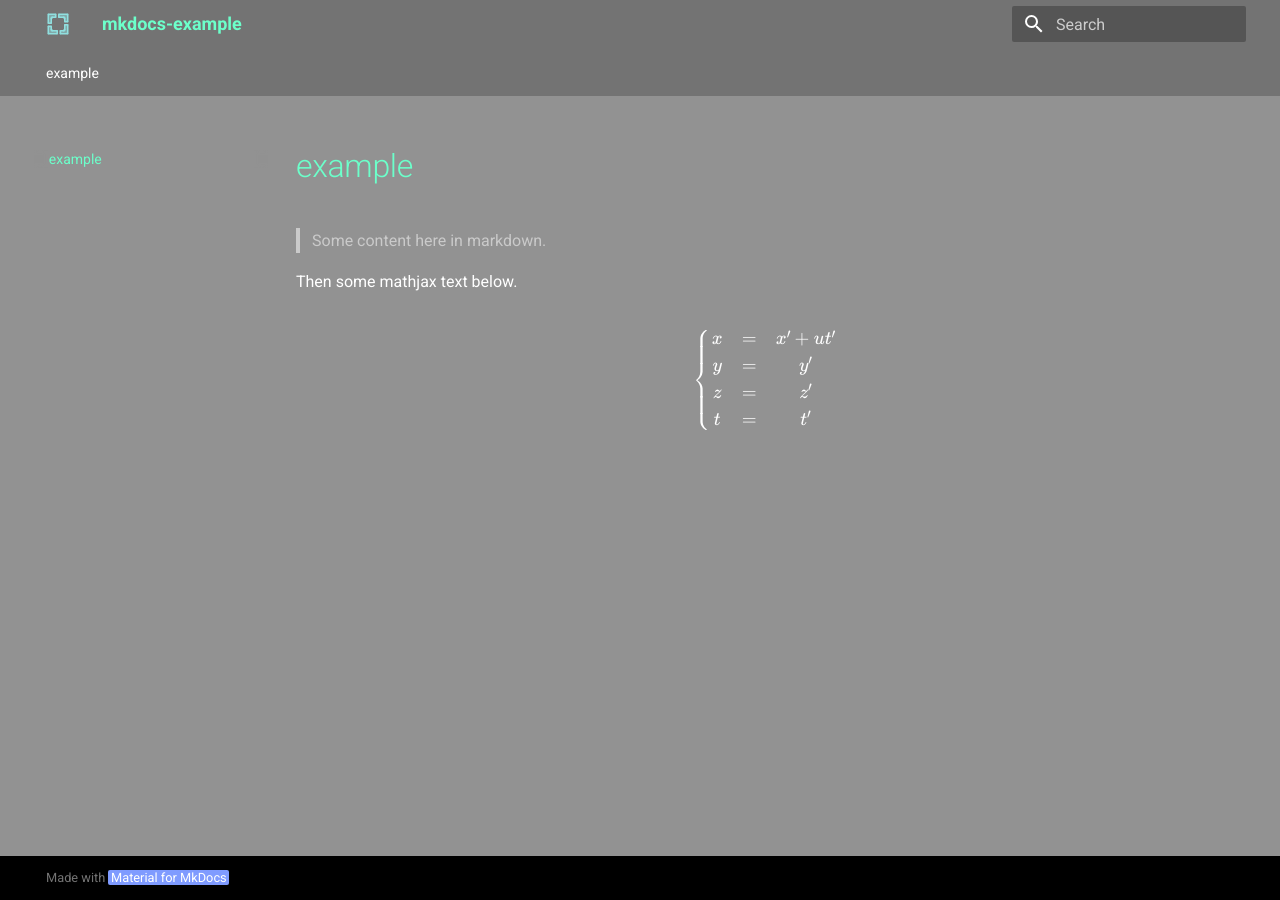
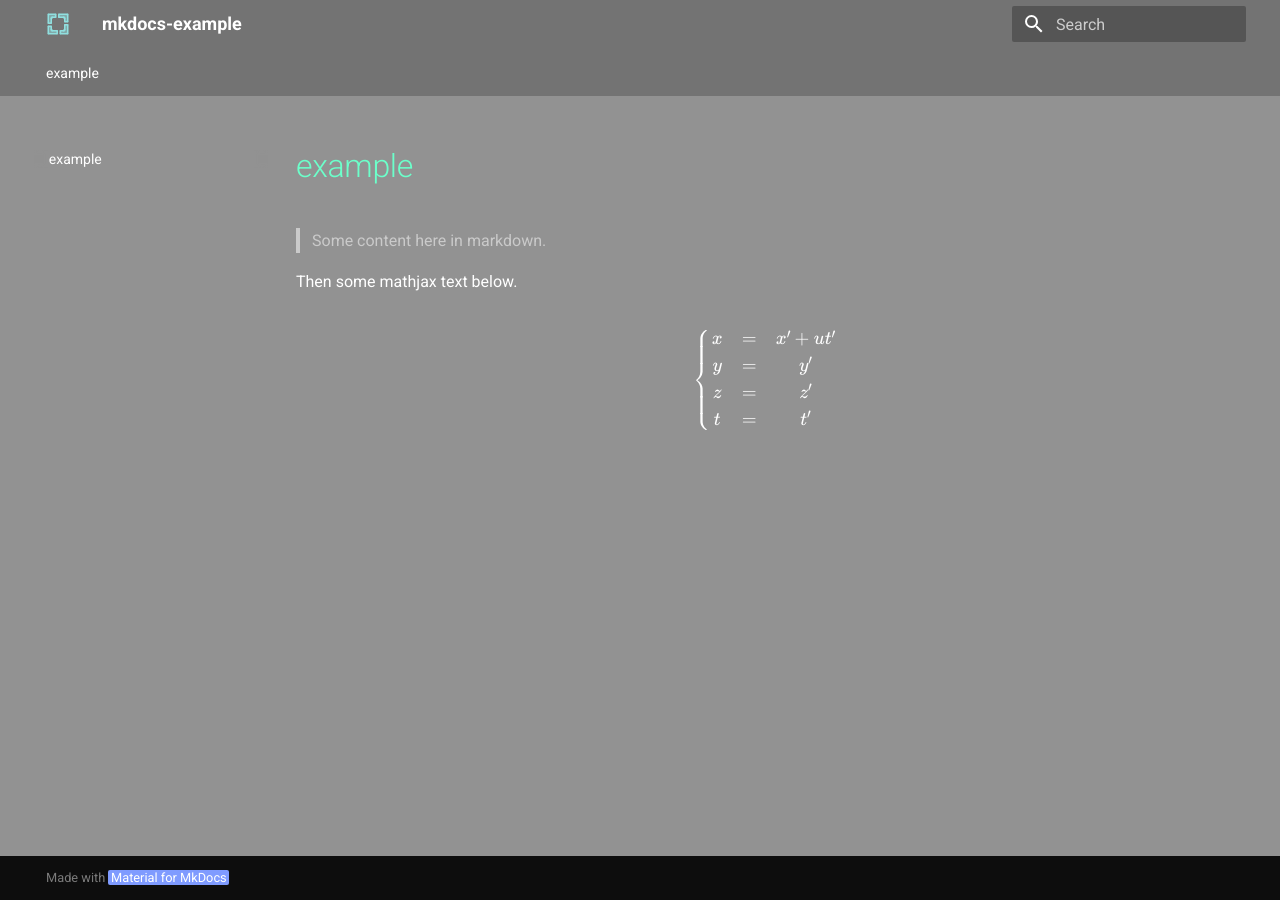
Before and after one commit to FleetingLore/mkdocs-example, an MkDocs documentation site: the page built from docs/index.md, in a window 1280 px wide. Built offline with MkDocs 1.6.1 and Material for MkDocs 9.7.7, drawn with Linux system fonts in a browser that asks for light colours.

Commit message:
Update extra.css

```diff
--- a/docs/stylesheets/extra.css
+++ b/docs/stylesheets/extra.css
@@ -46,10 +46,156 @@
   --md-code-bg-color:  var(--aux-mid);
 
   /* 页脚 */
-  --md-footer-fg-color:        var(--text);
-  --md-footer-fg-color--light: var(--aux-lit);
-  --md-footer-bg-color:        var(--aux-dark);
-  --md-footer-bg-color--dark:  var(--aux-dark);
+  /* docs/stylesheets/extra.css */
+
+  /* ========================================================================
+     颜色变量定义
+     ======================================================================== */
+  :root {
+    --bg:       #929292;   /* 背景灰 (146,146,146) */
+    --text:     #ffffff;   /* 文字白 */
+    --theme:    #6cffca;   /* 主题色 (108,255,202) */
+    --link:     #7f9bff;   /* 链接蓝（最少使用）(127,155,255) */
+    --aux-lit:  #cacaca;   /* 辅助浅灰 (202,202,202) */
+    --aux-mid:  #737373;   /* 辅助中灰 (115,115,115) */
+    --aux-dark: #000000;   /* 辅助黑 (0,0,0) */
+  }
+
+  /* ========================================================================
+     单一配色方案
+     顶栏深灰  ·  主题色用于强调  ·  链接蓝色最少使用
+     ======================================================================== */
+
+  [data-md-color-scheme="default"],
+  [data-md-color-scheme="slate"] {
+
+    /* ===== 主色（顶栏 → 深灰） ===== */
+    --md-primary-fg-color:         var(--aux-mid);
+    --md-primary-fg-color--light:  var(--aux-mid);
+    --md-primary-fg-color--dark:   var(--aux-dark);
+    --md-primary-bg-color:         var(--text);
+
+    /* ===== 强调色 → 主题色 ===== */
+    --md-accent-fg-color:          var(--theme);
+    --md-accent-fg-color--light:   var(--theme);
+    --md-accent-fg-color--dark:    var(--theme);
+    --md-accent-bg-color:          var(--aux-dark);
+
+    /* ===== 默认文字 / 背景 ===== */
+    --md-default-fg-color:          var(--text);
+    --md-default-fg-color--light:   var(--aux-lit);
+    --md-default-fg-color--lighter: var(--aux-lit);
+    --md-default-fg-color--lightest: var(--aux-lit);
+    --md-default-bg-color:          var(--bg);
+
+    /* ===== 代码块 ===== */
+    --md-code-fg-color:             var(--text);
+    --md-code-bg-color:             var(--aux-dark);
+    --md-code-hl-color:             var(--theme);
+    --md-code-hl-number-color:      var(--theme);
+    --md-code-hl-special-color:     var(--theme);
+    --md-code-hl-comment-color:     var(--aux-mid);
+    --md-code-hl-keyword-color:     var(--theme);
+    --md-code-hl-string-color:      var(--link);
+    --md-code-hl-name-color:        var(--aux-lit);
+    --md-code-hl-operator-color:    var(--theme);
+    --md-code-hl-punctuation-color: var(--aux-lit);
+
+    /* ===== 正文排版 ===== */
+    --md-typeset-color:             var(--text);
+    --md-typeset-a-color:           var(--link);
+    --md-typeset-mark-color:        var(--theme);
+    --md-typeset-del-color:         var(--theme);
+    --md-typeset-ins-color:         var(--theme);
+    --md-typeset-kbd-color:         var(--aux-dark);
+    --md-typeset-kbd-border-color:  var(--aux-mid);
+    --md-typeset-table-color:       var(--aux-mid);
+    --md-typeset-th-color:          var(--aux-mid);
+    --md-typeset-tr-color:          var(--bg);
+
+    /* ===== 页脚 ===== */
+    --md-footer-fg-color:           var(--aux-lit);
+    --md-footer-fg-color--light:    var(--aux-mid);
+    --md-footer-bg-color:           var(--aux-dark);
+    --md-footer-bg-color--dark:     var(--aux-dark);
+
+    /* ===== 阴影 / 遮罩 ===== */
+    --md-overlay-color:             rgba(0, 0, 0, 0.3);
+
+    /* ===== 色相 ===== */
+    --md-hue: 160;
+  }
+
+  /* ------------------------------------------------------------------------
+     交互细节
+     ------------------------------------------------------------------------ */
+
+  /* 顶栏标题 */
+  .md-ellipsis {
+    color: var(--text) !important;
+  }
+
+  /* 所有标题 */
+  .md-typeset h1,
+  .md-typeset h2,
+  .md-typeset h3,
+  .md-typeset h4,
+  .md-typeset h5,
+  .md-typeset h6 {
+    color: var(--theme);
+  }
+
+  /* 正文链接：蓝色背景 + 白色文字 */
+  .md-typeset a {
+    background: var(--link);
+    color: var(--text);
+    transition: all 0.1s ease;
+  }
+
+  .md-typeset a:hover {
+    color: var(--theme);
+  }
+
+  /* 导航标题 */
+  .md-nav__title {
+    background: transparent !important;
+    color: var(--theme) !important;
+  }
+
+  /* 导航链接：无背景 */
+  .md-nav__link {
+    background: transparent;
+    color: var(--text);
+    transition: all 0.1s ease;
+  }
+
+  .md-nav__link:hover {
+    color: var(--theme) !important;
+  }
+
+  /* 搜索框焦点 */
+  .md-search__form:focus-within {
+    border-color: var(--theme);
+    box-shadow: 0 0 0 2px rgba(108, 255, 202, 0.25);
+  }
+
+  /* 代码行号 */
+  .md-typeset .codehilite .linenos,
+  .md-typeset .highlight .linenos {
+    color: var(--aux-mid);
+  }
+
+  /* 标签 / 按钮悬浮 */
+  .md-tabs__link:hover,
+  .md-button:hover {
+    opacity: 0.85;
+  }
+
+  /* 滚动条 */
+  ::-webkit-scrollbar { width: 6px; height: 6px; }
+  ::-webkit-scrollbar-track  { background: var(--bg); }
+  ::-webkit-scrollbar-thumb  { background: var(--theme); border-radius: 3px; }
+  ::-webkit-scrollbar-thumb:hover { background: var(--link); }
 
   /* 阴影/遮罩 */
   --md-overlay-color: rgba(0, 0, 0, 0.3);
```
